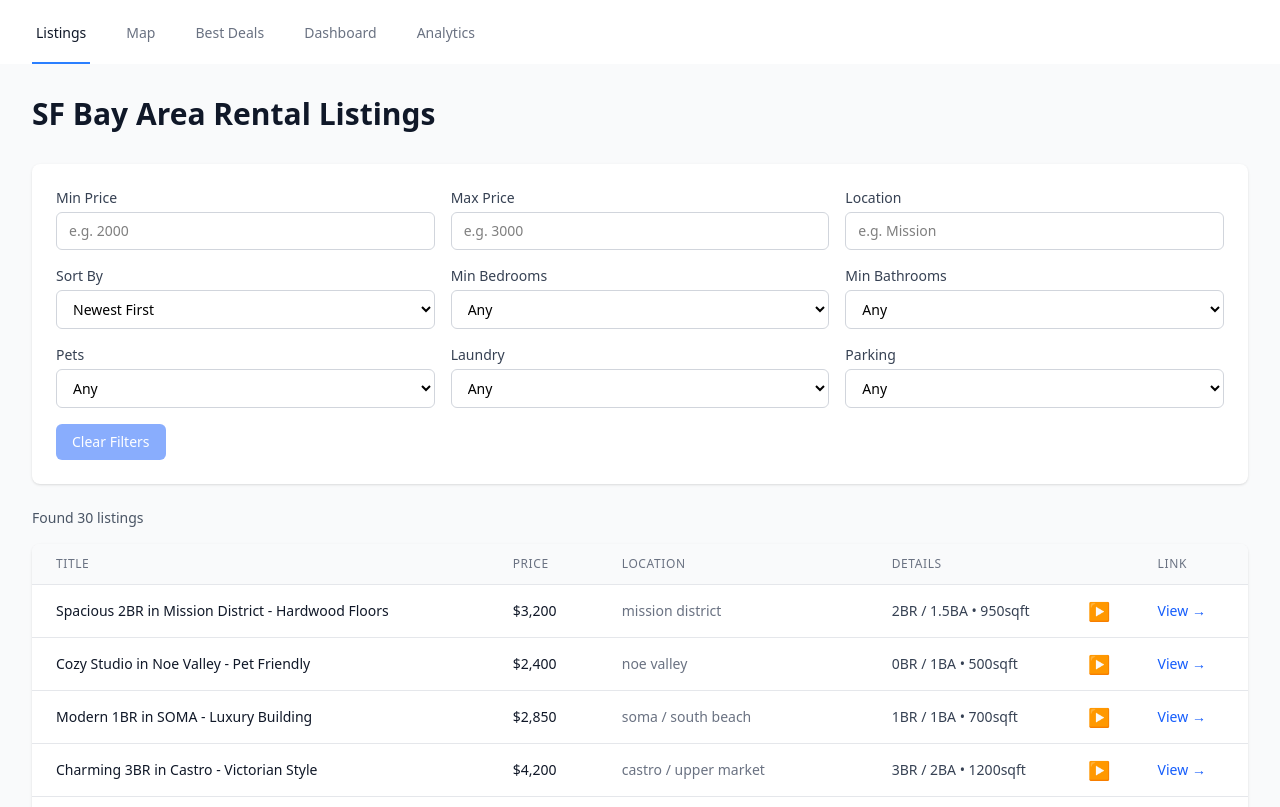
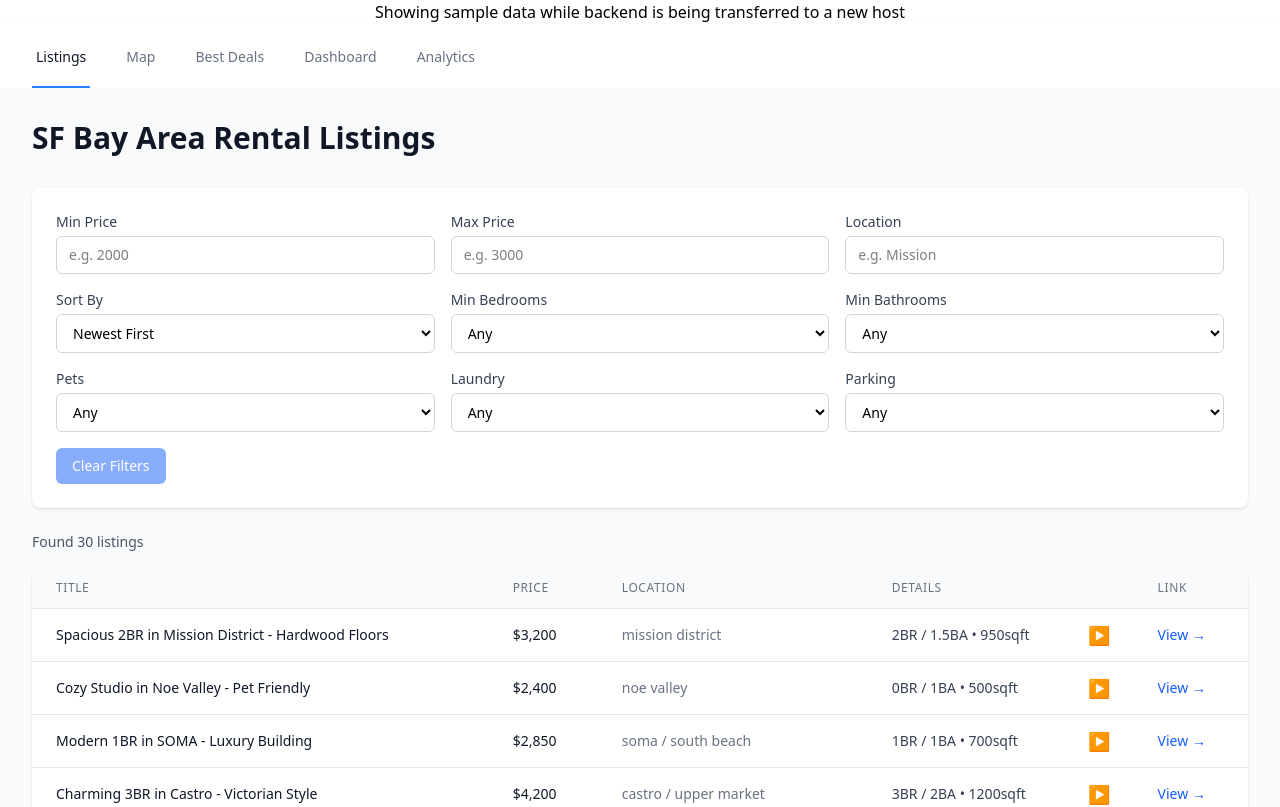
Before and after one commit to derrick-ng/apartment-rental-ranking-system, a React (Vite) app in the folder frontend/: page / in a window 1280 px wide. Shown: the top 807 px of the page. Built offline with nearby package versions, Linux system fonts and the light colour scheme.

Commit message:
Add simple demo message

```diff
--- a/frontend/src/App.jsx
+++ b/frontend/src/App.jsx
@@ -31,6 +31,9 @@ function App() {
 
   return (
     <div>
+      <div className="text-center">
+        <p>Showing sample data while backend is being transferred to a new host</p>
+      </div>
       <nav className="bg-white shadow-sm">
         <div className="max-w-7xl mx-auto px-4 sm:px-6 lg:px-8">
           <div className="flex space-x-8 h-16">
```
